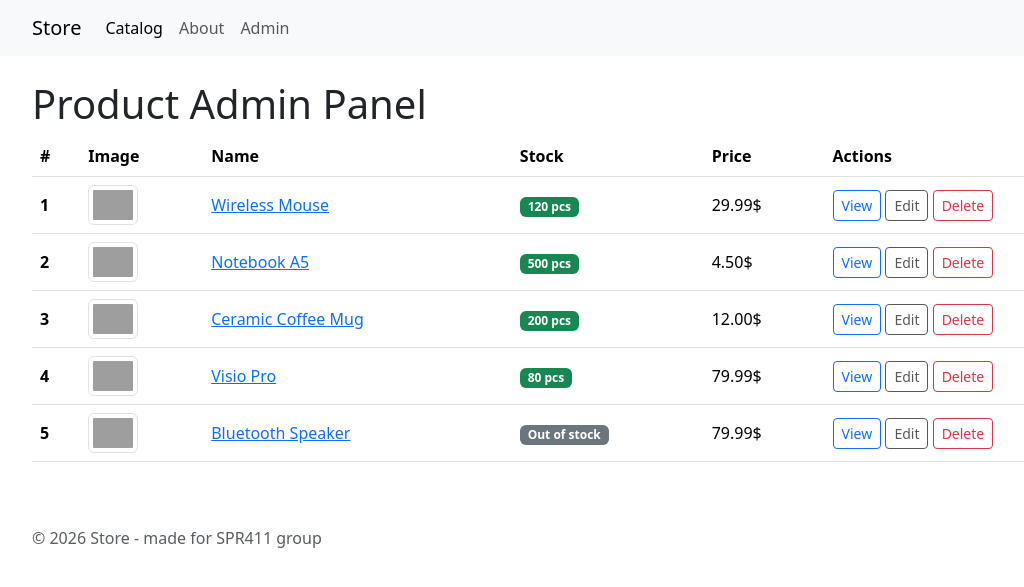
After one commit to vladtymo/Django-SPR411, a Django app: page /products/admin/ in a window 1280 px wide. The commit adds this page. Shown: the top 587 px of the page, without its empty margins (50-1074 px from the left). Run offline with Django 5.2, Linux system fonts and the light colour scheme; data comes from the database, SQL or seed files in the repository; both versions use the stored data as it was after the commit; grey boxes are pictures that could not be loaded.

Commit message:
Add product admin panel with delete button

```diff
--- a/products_app/templates/layout.html
+++ b/products_app/templates/layout.html
@@ -1,5 +1,5 @@
 {% load static %}
-<!DOCTYPE html>
+<!doctype html>
 <html lang="en">
   <head>
     <meta charset="UTF-8" />
@@ -35,13 +35,20 @@
               <a
                 class="nav-link active"
                 aria-current="page"
-                href="{% url 'index' %}">Catalog</a>
+                href="{% url 'index' %}"
+                >
+                Catalog
+              </a>
             </li>
-             <li class="nav-item">
-              <a
-                class="nav-link"
-                aria-current="page"
-                href="{% url 'about' %}">About</a>
+            <li class="nav-item">
+              <a class="nav-link" aria-current="page" href="{% url 'about' %}">
+                About
+              </a>
+            </li>
+            <li class="nav-item">
+              <a class="nav-link" aria-current="page" href="{% url 'admin' %}">
+                Admin
+              </a>
             </li>
           </ul>
         </div>
--- /dev/null
+++ b/products_app/templates/products/admin.html
@@ -0,0 +1,47 @@
+{% extends "layout.html" %} {% block content %}
+<h1>Product Admin Panel</h1>
+
+{% if products  %}
+<table class="table">
+  <thead>
+    <tr>
+      <th scope="col">#</th>
+      <th scope="col">Image</th>
+      <th scope="col">Name</th>
+      <th scope="col">Stock</th>
+      <th scope="col">Price</th>
+      <th scope="col">Actions</th>
+    </tr>
+  </thead>
+  <tbody>
+    {% for product in products %}
+    <tr class="align-middle">
+      <th scope="row">{{ product.id }}</th>
+      <td><img width="50" src="{{ product.image_url }}" alt="{{ product.name }}" class="img-thumbnail" /></td>
+      <td>
+         <a href="{% url 'product_detail' product.id %}">{{ product.name }}</a>
+      </td>
+      <td>
+        {% if product.stock > 0 %}
+        <span class="badge text-bg-success">{{ product.stock }} pcs</span>
+        {% else %}
+        <span class="badge text-bg-secondary">Out of stock</span>
+        {% endif %}
+      </td>
+      <td>{{ product.price }}$</td>
+      <td>
+        <a href="{% url 'product_detail' product.id %}" class="btn btn-sm btn-outline-primary">View</a>
+        <a href="#" class="btn btn-sm btn-outline disabled">Edit</a>
+        <a href="{% url 'delete_product' product.id %}" class="btn btn-sm btn-outline-danger">Delete</a>
+      </td>
+    </tr>
+    {% endfor %}
+  </tbody>
+</table>
+{% else %}
+<div class="text-center py-5">
+  <img src="https://cdni.iconscout.com/illustration/premium/thumb/no-product-illustration-svg-download-png-6632286.png" alt="No products" class="img-fluid" />
+</div>
+{% endif %}
+
+{% endblock %}
--- a/products_app/templates/products/product_list.html
+++ b/products_app/templates/products/product_list.html
@@ -9,7 +9,7 @@
       <img src="{{ product.image_url }}" class="card-img-top" alt="{{ product.name }}" />
       <div class="card-body">
         <h5 class="card-title">
-          <a href="products/{{ product.id }}/">{{ product.name }}</a>
+          <a href="{% url 'product_detail' product.id %}">{{ product.name }}</a>
         </h5>
         <p class="card-text">{{ product.price }}$ - {{ product.category }}</p>
       </div>
--- a/products_app/urls.py
+++ b/products_app/urls.py
@@ -5,4 +5,6 @@ from products_app import views
 urlpatterns = [
     path('', views.product_list, name='index'),
     path('products/<int:product_id>/', views.product_detail, name='product_detail'),
+    path('products/delete/<int:product_id>/', views.delete_product, name='delete_product'),
+    path('products/admin/', views.get_admin_list, name='admin'),
 ]
--- a/products_app/views.py
+++ b/products_app/views.py
@@ -1,4 +1,4 @@
-from django.shortcuts import render
+from django.shortcuts import get_object_or_404, redirect, render
 
 from products_app.models import Product
 
@@ -42,8 +42,19 @@ def product_list(request):
     return render(request, 'products/product_list.html', {'products': products})
 
 def product_detail(request, product_id):
-    product = Product.objects.get(id=product_id) # pk=product_id
+    # product = Product.objects.get(id=product_id) # pk=product_id
+    product = get_object_or_404(Product, id=product_id)
     return render(request, 'products/product_detail.html', {'product': product})
 
 def about(request):
     return render(request, 'products/about.html')
+
+def get_admin_list(request):
+    products = Product.objects.all()
+    return render(request, 'products/admin.html', {'products': products})
+
+def delete_product(request, product_id):
+    product = get_object_or_404(Product, id=product_id)
+    product.delete()
+
+    return redirect('/products/admin/')
```
Also changed, not shown: db.sqlite3, 1 other file.
